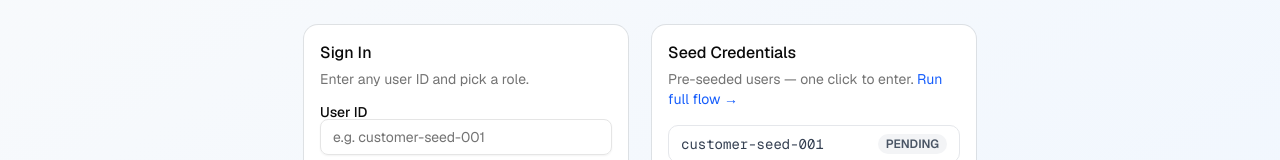
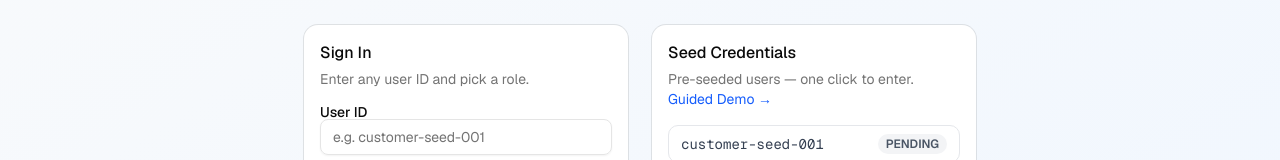
Before and after one commit to YonAndualem/UO4304, a Next.js app in the folder frontend/: page / in a window 1280 px wide. Shown: the part 195-355 px from the top of the page. Built offline with nearby package versions, Linux system fonts and the light colour scheme.

Commit message:
feat: rename Test Flow to Guided Demo, show only in Demo Mode
The Guided Demo link in the navbar is now hidden in Live mode and only
appears when Demo Mode is active. The route moves from /test-flow to
/guided-demo to match the new label.

```diff
--- a/frontend/app/test-flow/page.tsx
+++ b/frontend/app/guided-demo/page.tsx
@@ -367,7 +367,7 @@ export default function TestFlowPage() {
   if (!selectedScenario) {
     return (
       <div className="max-w-2xl mx-auto py-10 px-4">
-        <h1 className="text-2xl font-bold text-gray-900 mb-1">Test Flow</h1>
+        <h1 className="text-2xl font-bold text-gray-900 mb-1">Guided Demo</h1>
         <p className="text-sm text-gray-500 mb-8">Choose a scenario to walk through the full workflow without switching users manually.</p>
 
         <div className="grid gap-3">
--- a/frontend/app/page.tsx
+++ b/frontend/app/page.tsx
@@ -126,7 +126,7 @@ export default function HomePage() {
               <CardTitle className="text-base">Seed Credentials</CardTitle>
               <CardDescription>
                 Pre-seeded users — one click to enter.{" "}
-                <Link href="/test-flow" className="text-blue-600 hover:underline">Run full flow →</Link>
+                <Link href="/guided-demo" className="text-blue-600 hover:underline">Guided Demo →</Link>
               </CardDescription>
             </CardHeader>
             <CardContent>
--- a/frontend/components/NavBar.tsx
+++ b/frontend/components/NavBar.tsx
@@ -5,6 +5,7 @@ import { useRouter } from "next/navigation";
 import { Button } from "@/components/ui/button";
 import { useIdentity } from "@/contexts/IdentityContext";
 import { useDemoMode } from "@/contexts/DemoModeContext";
+import { Separator } from "@/components/ui/separator";
 
 const ROLE_HOME: Record<string, string> = {
   CUSTOMER: "/customer/applications",
@@ -66,6 +67,18 @@ export function NavBar() {
           </span>
         </button>
 
+        {isDemoMode && (
+          <>
+            <Link
+              href="/guided-demo"
+              className="text-xs font-semibold text-amber-700 bg-amber-100 border border-amber-300 rounded-full px-3 py-1 hover:bg-amber-200 transition-colors"
+            >
+              Guided Demo
+            </Link>
+            <Separator orientation="vertical" className="h-5" />
+          </>
+        )}
+
         {identity && (
           <>
             <span className="font-mono text-xs bg-gray-100 px-2 py-1 rounded text-gray-600">
```
